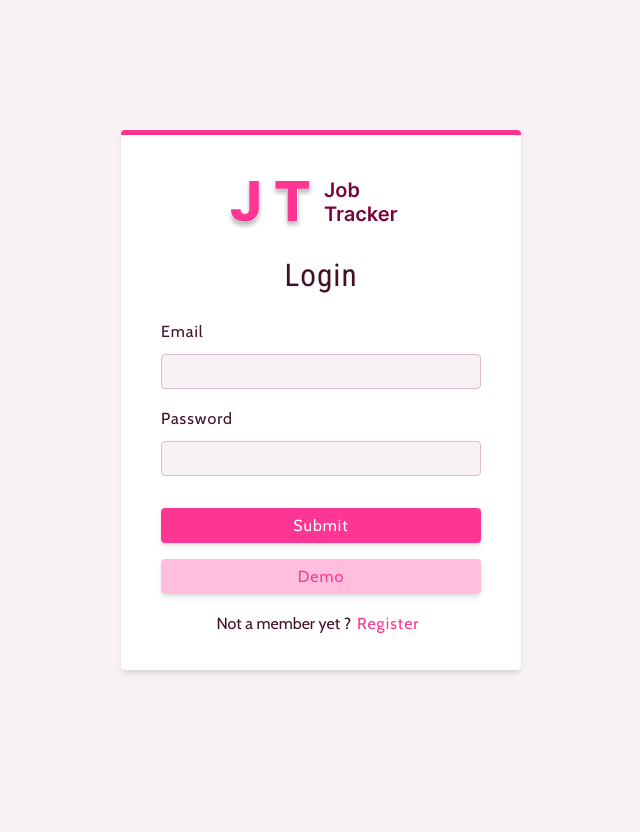
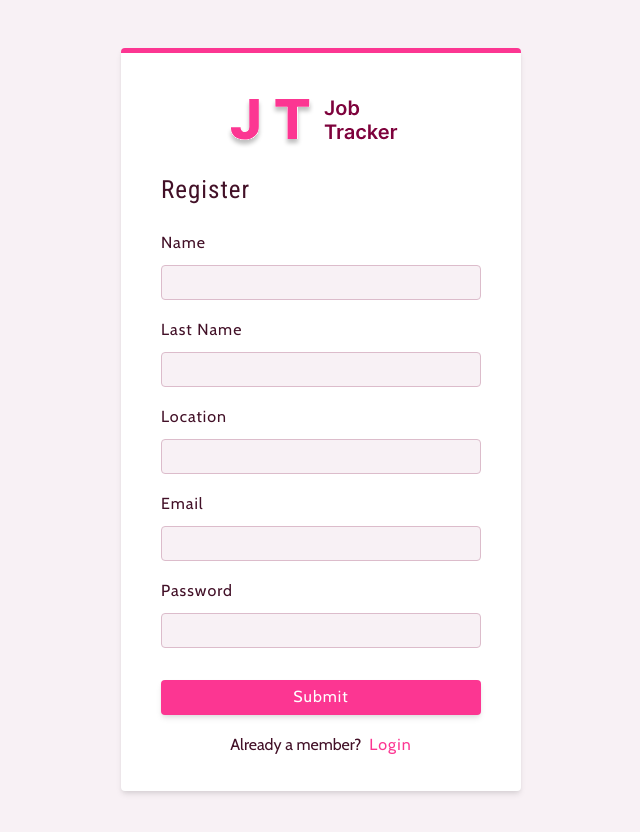
Before and after one commit to Katiao/jobTracker, a React (Vite) app in the folder frontend/: page /register in a window 1280 px wide. Shown: the top 832 px of the page, without its empty margins (319-959 px from the left). Before the commit the page ends 800 px from the top, so only its background shows below. Built offline with nearby package versions, Linux system fonts and the light colour scheme.

Commit message:
Register and login page form and form styles

```diff
--- a/frontend/src/assets/wrappers/RegisterPage.ts
+++ b/frontend/src/assets/wrappers/RegisterAndLoginPage.ts
@@ -30,6 +30,7 @@ const Wrapper = styled.section`
     color: var(--primary-500);
     cursor: pointer;
     letter-spacing: var(--letterSpacing);
+    margin-left: 0.5rem;
   }
 `;
 export default Wrapper;
--- a/frontend/src/components/FormRow.tsx
+++ b/frontend/src/components/FormRow.tsx
@@ -1,31 +1,23 @@
 type FormRowProps = {
   name: string;
   type: string;
-  value: string;
-  handleChange: (e: React.ChangeEvent<HTMLInputElement>) => void;
   labelText?: string;
+  //TODO: add type
+  // onChange: any;
 };
 
-export const FormRow = ({
-  name,
-  type,
-  value,
-  handleChange,
-  labelText,
-}: FormRowProps) => {
+export const FormRow = ({ type, name, labelText }: FormRowProps) => {
   return (
     <div className="form-row">
       <label htmlFor={name} className="form-label">
         {labelText || name}
       </label>
-
       <input
         type={type}
-        value={value}
         id={name}
         name={name}
-        onChange={handleChange}
         className="form-input"
+        required
       />
     </div>
   );
--- /dev/null
+++ b/frontend/src/components/SubmitBtn.tsx
@@ -0,0 +1,16 @@
+import { useNavigation } from "react-router-dom";
+
+export const SubmitBtn = ({ formBtn }: { formBtn?: boolean }) => {
+  const navigation = useNavigation();
+  const isSubmitting = navigation.state === "submitting";
+
+  return (
+    <button
+      type="submit"
+      className={`btn btn-block ${formBtn && "form-btn"} `}
+      disabled={isSubmitting}
+    >
+      {isSubmitting ? "submitting" : "submit"}
+    </button>
+  );
+};
--- a/frontend/src/components/index.ts
+++ b/frontend/src/components/index.ts
@@ -9,3 +9,4 @@ export { SearchContainer } from "./SearchContainer";
 export { StatsContainer } from "./StatsContainer";
 export { ChartsContainer } from "./ChartsContainer";
 export { Loading } from "./Loading";
+export { SubmitBtn } from "./SubmitBtn";
--- a/frontend/src/pages/Login.tsx
+++ b/frontend/src/pages/Login.tsx
@@ -1,3 +1,26 @@
+import { Link, Form } from "react-router-dom";
+import Wrapper from "../assets/wrappers/RegisterAndLoginPage";
+import { FormRow, Logo, SubmitBtn } from "../components";
+
 export const Login = () => {
-  return <h1>Login</h1>;
+  return (
+    <Wrapper>
+      <Form className="form">
+        <Logo />
+        <h4>login</h4>
+        <FormRow type="email" name="email" />
+        <FormRow type="password" name="password" />
+        <SubmitBtn />
+        <button type="button" className="btn btn-block">
+          explore the app
+        </button>
+        <p>
+          Not a member yet?
+          <Link to="/register" className="member-btn">
+            Register
+          </Link>
+        </p>
+      </Form>
+    </Wrapper>
+  );
 };
--- a/frontend/src/pages/Register.tsx
+++ b/frontend/src/pages/Register.tsx
@@ -1,117 +1,26 @@
-import React, { useState, useEffect } from "react";
-import { toast } from "react-toastify";
-import { Logo, FormRow } from "../components";
-import Wrapper from "../assets/wrappers/RegisterPage";
-import { useSelector, useDispatch } from "react-redux";
-import { loginUser, registerUser } from "../features/user/userSlice";
-import { RootState, AppDispatch } from "../store";
-import { useNavigate } from "react-router-dom";
-
-const initialState = {
-  name: "",
-  email: "",
-  password: "",
-  isMember: true,
-};
-
-//controlled input, everytime we type something we effect values
+import { Form, Link } from "react-router-dom";
+import Wrapper from "../assets/wrappers/RegisterAndLoginPage";
+import { FormRow, Logo, SubmitBtn } from "../components";
 
 export const Register = () => {
-  const [values, setValues] = useState(initialState);
-  const { isLoading, user } = useSelector((store: RootState) => store.user);
-  const dispatch = useDispatch<AppDispatch>();
-  const navigate = useNavigate();
-
-  useEffect(() => {
-    if (user) {
-      setTimeout(() => {
-        navigate("/");
-      }, 2000);
-    }
-  }, [user, navigate]);
-
-  const { isMember } = values;
-
-  const handleChange = (e: React.ChangeEvent<HTMLInputElement>) => {
-    const name = e.target.name;
-    const value = e.target.value;
-
-    setValues({ ...values, [name]: value });
-  };
-
-  const onSubmit = (e: React.FormEvent<HTMLFormElement>) => {
-    e.preventDefault();
-    const { name, email, password, isMember } = values;
-    if (!email || !password || (!isMember && !name)) {
-      toast.error("Please fill out all fields");
-      return;
-    }
-    if (isMember) {
-      dispatch(loginUser({ email, password }));
-      return;
-    }
-    dispatch(registerUser({ name, email, password }));
-  };
-
-  const toggleMember = () => {
-    setValues({ ...values, isMember: !isMember });
-  };
-
   return (
-    <Wrapper className="full-page">
-      <form className="form" onSubmit={onSubmit}>
+    <Wrapper>
+      <Form className="form">
         <Logo />
-        <h3>{isMember ? "Login" : "Register"}</h3>
-
-        {/* name field */}
-        {!isMember && (
-          <FormRow
-            name="name"
-            type="text"
-            value={values.name}
-            handleChange={handleChange}
-          />
-        )}
-
-        {/* email field */}
-        <FormRow
-          name="email"
-          type="email"
-          value={values.email}
-          handleChange={handleChange}
-        />
-
-        {/* password field */}
-        <FormRow
-          name="password"
-          type="password"
-          value={values.password}
-          handleChange={handleChange}
-        />
-
-        <button type="submit" className="btn btn-block" disabled={isLoading}>
-          {isLoading ? "loading..." : "submit"}
-        </button>
-        <button
-          type="button"
-          className="btn btn-block btn-hipster"
-          disabled={isLoading}
-          onClick={() => {
-            dispatch(
-              loginUser({ email: "testUser@test.com", password: "secret" })
-            );
-          }}
-        >
-          {isLoading ? "loading..." : "demo"}
-        </button>
+        <h4>Register</h4>
+        <FormRow type="text" name="name" />
+        <FormRow type="text" name="lastName" labelText="last name" />
+        <FormRow type="text" name="location" />
+        <FormRow type="email" name="email" />
+        <FormRow type="password" name="password" />
+        <SubmitBtn />
         <p>
-          {isMember ? "Not a member yet ?" : "Already a member?"}
-
-          <button type="button" onClick={toggleMember} className="member-btn">
-            {isMember ? "Register" : "Login"}
-          </button>
+          Already a member?
+          <Link to="/login" className="member-btn">
+            Login
+          </Link>
         </p>
-      </form>
+      </Form>
     </Wrapper>
   );
 };
```
